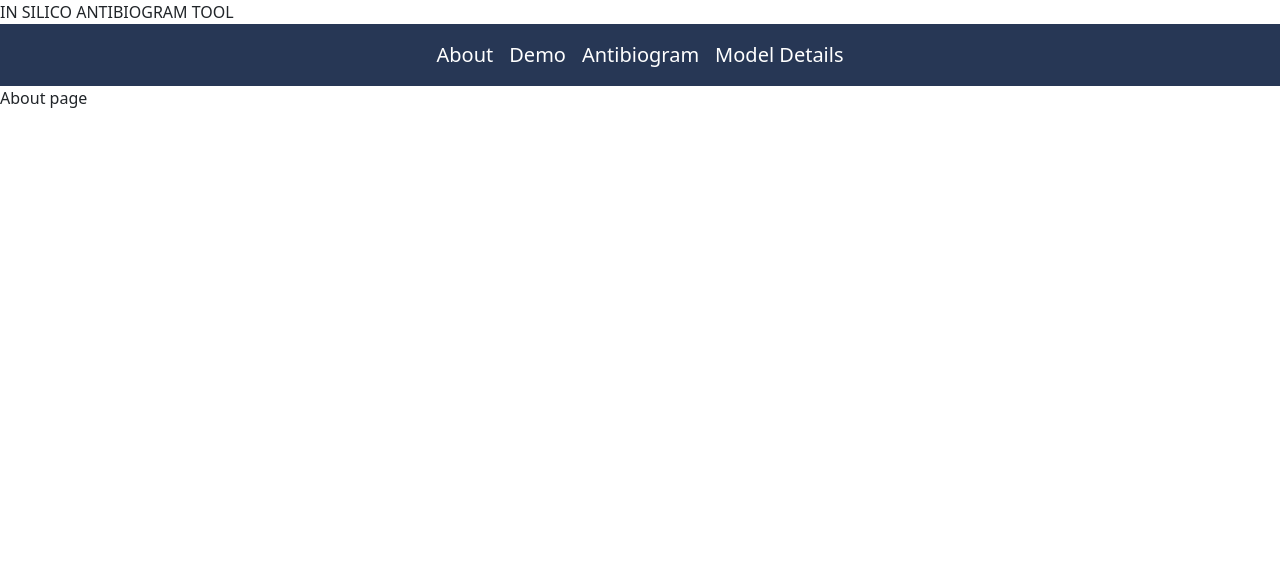
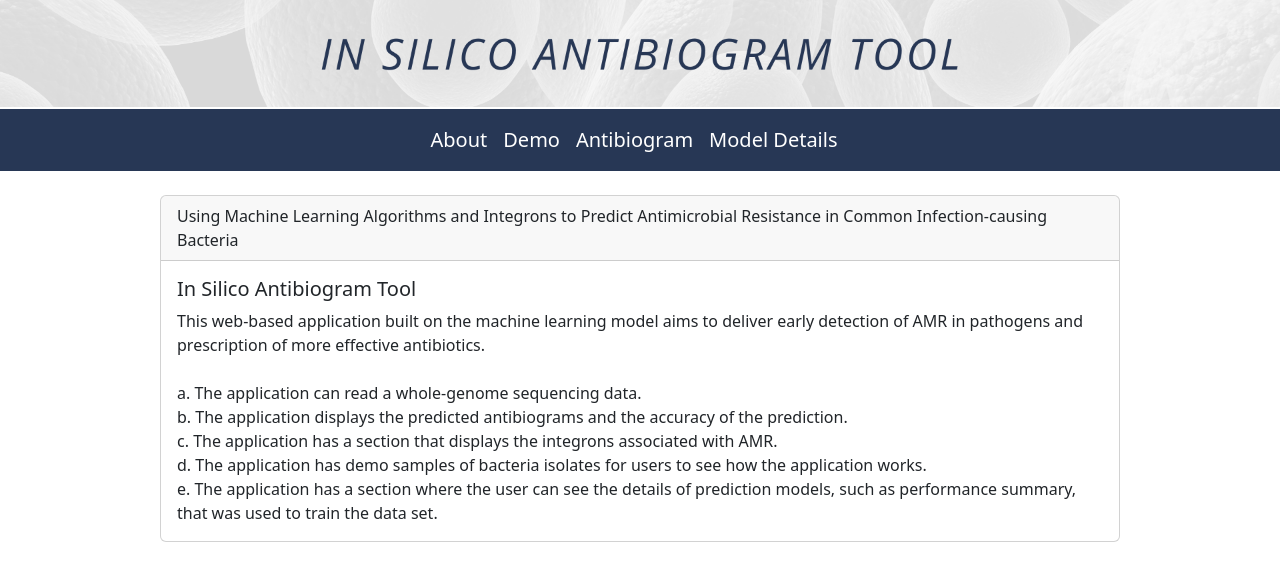
Before and after one commit to edronalee/predict_amr, a Django app: page / in a window 1280 px wide. Shown: the top 581 px of the page. Run offline with Django 3.2, Linux system fonts and the light colour scheme.

Commit message:
fix about page

```diff
--- a/dashboard/templates/about.html
+++ b/dashboard/templates/about.html
@@ -1,3 +1,4 @@
+{% load static %}
 <!doctype html>
 <html lang="en">
   <head>
@@ -7,10 +8,11 @@
     <link href="https://cdn.jsdelivr.net/npm/bootstrap@5.3.0-alpha3/dist/css/bootstrap.min.css" rel="stylesheet" integrity="sha384-KK94CHFLLe+nY2dmCWGMq91rCGa5gtU4mk92HdvYe+M/SXH301p5ILy+dN9+nJOZ" crossorigin="anonymous">
   </head>
   <body>
-    IN SILICO ANTIBIOGRAM TOOL
+    <img src="{% static 'header.png' %}" class="img-fluid" alt="header image">
+
     <nav class="navbar navbar-expand-lg" style="background-color: #273755;">
-        <div class="container-fluid" style="font-size: 20px;">
-          <div class="collapse navbar-collapse nav justify-content-center" id="navbarNav">
+        <div class="container-fluid nav justify-content-center" style="font-size: 20px;">
+          <div class="nav justify-content-center" id="navbarNav">
             <ul class="navbar-nav">
               <li class="nav-item">
                 <a class="nav-link text-white" aria-current="page" href="{% url 'dashboard:about' %}">About</a>
@@ -29,7 +31,23 @@
         </div>
       </nav>
 
-      About page
+      <br>
+      <div class="card w-75 mx-auto">
+        <div class="card-header">
+          Using Machine Learning Algorithms and Integrons to Predict Antimicrobial Resistance in Common Infection-causing Bacteria
+        </div>
+        <div class="card-body">
+          <h5 class="card-title">In Silico Antibiogram Tool</h5>
+          <p class="card-text">This web-based application built on the machine learning model aims to deliver early detection of
+            AMR in pathogens and prescription of more effective antibiotics. <br><br>
+            a. The application can read a whole-genome sequencing data.<br>
+            b. The application displays the predicted antibiograms and the accuracy of the prediction. <br>
+            c. The application has a section that displays the integrons associated with AMR. <br>
+            d. The application has demo samples of bacteria isolates for users to see how the application works. <br>
+            e. The application has a section where the user can see the details of prediction models, such as performance summary, that was used to train the data set.</p>
+        </div>
+      </div>
+
       <script src="https://cdn.jsdelivr.net/npm/bootstrap@5.3.0-alpha3/dist/js/bootstrap.bundle.min.js" integrity="sha384-ENjdO4Dr2bkBIFxQpeoTz1HIcje39Wm4jDKdf19U8gI4ddQ3GYNS7NTKfAdVQSZe" crossorigin="anonymous"></script>
     </body>
   </html>
--- a/predictamr/settings.py
+++ b/predictamr/settings.py
@@ -109,7 +109,7 @@
 
 LANGUAGE_CODE = 'en-us'
 
-TIME_ZONE = 'UTC'
+TIME_ZONE = 'Asia/Manila'
 
 USE_I18N = True
 
@@ -123,6 +123,10 @@
 
 STATIC_URL = '/static/'
 
+STATICFILES_DIRS = [
+    BASE_DIR / "static"
+]
+
 # Default primary key field type
 # https://docs.djangoproject.com/en/3.2/ref/settings/#default-auto-field
 
```
Also changed, not shown: dashboard/templates/antibiogram.html (+5 -3 lines), dashboard/templates/demo.html (+5 -3 lines), dashboard/templates/modeldetails.html (+5 -3 lines), static/header.png (added).
